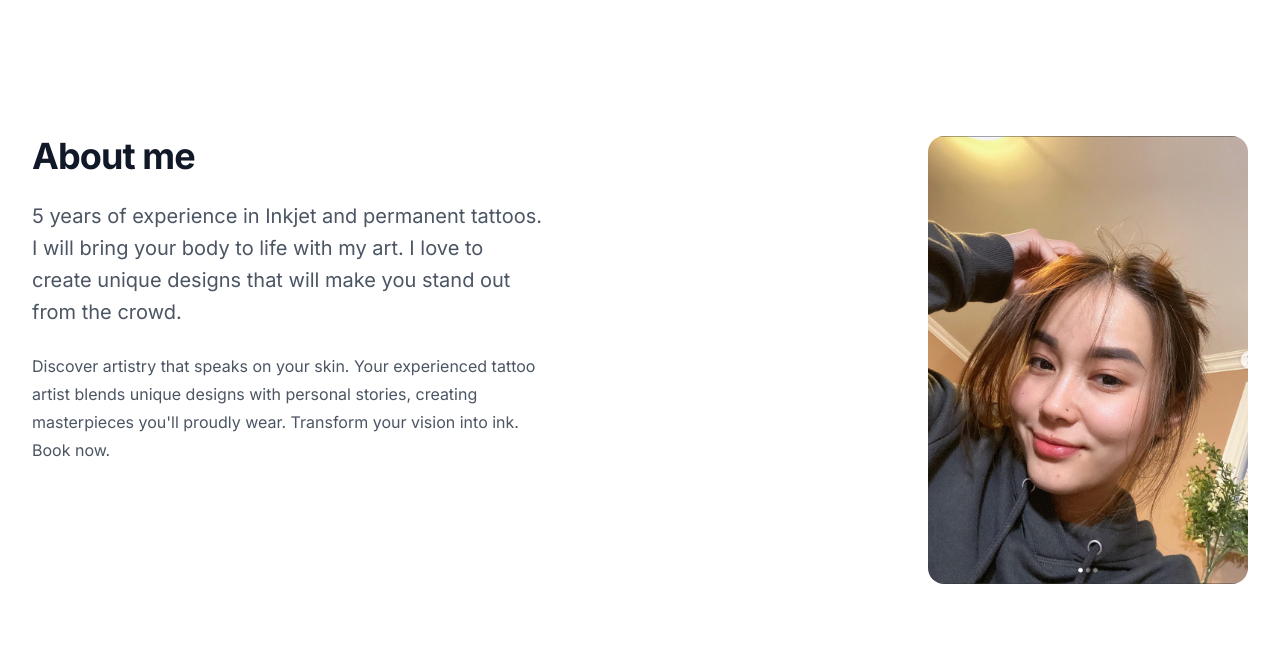
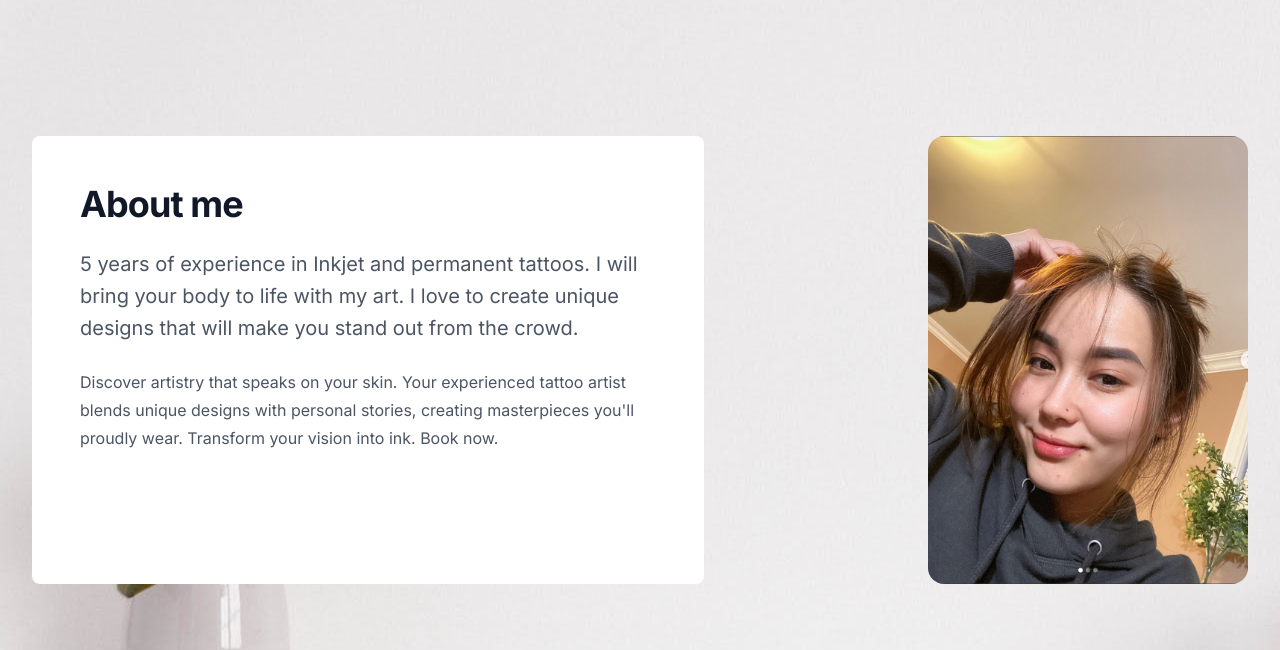
Before and after one commit to toanhminh0412/loan-tattoo-website, a Next.js app in the folder nana-tattoo/: page / in a window 1280 px wide. Shown: the part 820-1470 px from the top of the page. Built offline with nearby package versions, Linux system fonts and the light colour scheme.

Commit message:
Add bg image to about me section

```diff
--- a/nana-tattoo/src/app/page.js
+++ b/nana-tattoo/src/app/page.js
@@ -8,9 +8,7 @@ export default function Home() {
         <>
             <Header/>
             <AboutMe/>
-            <div className="mt-20">
-                <Portfolio/>
-            </div>
+            <Portfolio/>
             <Testimonials/>
         </>
     );
--- a/nana-tattoo/src/components/AboutMe.js
+++ b/nana-tattoo/src/components/AboutMe.js
@@ -2,10 +2,10 @@ import Image from "next/image"
 
 export default function AboutMe() {
     return (
-        <section className="mt-32 overflow-hidden sm:mt-40">
+        <section className="py-32 overflow-hidden sm:py-40 bg-[url('/img/white-bg.jpg')] bg-cover bg-center">
             <div className="mx-auto max-w-7xl px-6 lg:flex lg:px-8">
                 <div className="mx-auto grid max-w-2xl grid-cols-1 gap-x-12 gap-y-16 lg:mx-0 lg:min-w-full lg:max-w-none lg:flex-none lg:gap-y-8">
-                    <div className="lg:col-end-1 lg:w-full lg:max-w-lg lg:pb-8">
+                    <div className="lg:col-end-1 lg:w-full lg:max-w-xl xl:max-w-2xl lg:pb-8 bg-white p-12 rounded-lg">
                         <h2 className="text-3xl font-bold tracking-tight text-gray-900 sm:text-4xl">About me</h2>
                         <p className="mt-6 text-xl leading-8 text-gray-600">
                             5 years of experience in Inkjet and permanent tattoos. I will bring your body to life with my art. I love to create unique designs that will make you stand out from the crowd.
```
Also changed, not shown: nana-tattoo/public/img/white-bg.jpg (added).
